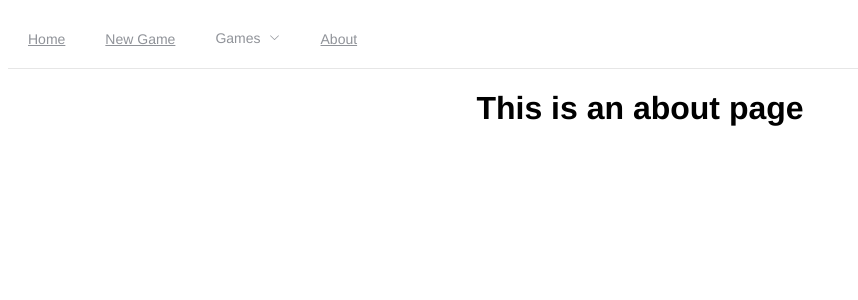
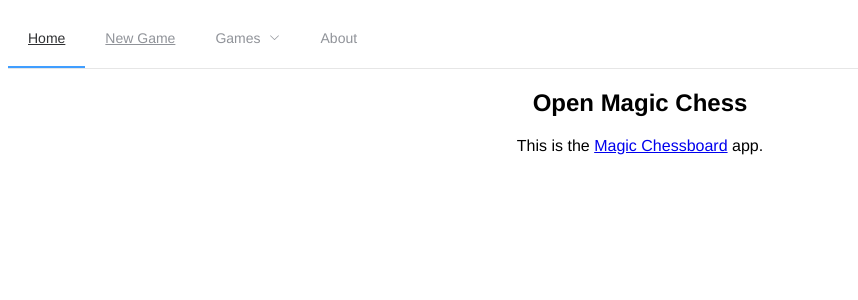
Before and after one commit to bashbaugh/open-magic-chess-old, a Vue app in the folder frontend/: page /#/about in a window 1280 px wide. Shown: the top 300 px of the page, without its empty margins (0-858 px from the left). Built offline with nearby package versions, Linux system fonts and the light colour scheme.

Commit message:
frontend navbar

```diff
--- a/frontend/src/components/NavBar.vue
+++ b/frontend/src/components/NavBar.vue
@@ -1,10 +1,10 @@
 <template>
-  <el-menu :default-active="activeIndex" class="el-menu" mode="horizontal">
+  <el-menu default-active="1" class="el-menu" mode="horizontal">
     <el-menu-item index="1">
-      <router-link to='/'>Home</router-link>
+      <router-link to='/'><div class="ml">Home</div></router-link>
     </el-menu-item>
     <el-menu-item index="2">
-      <router-link to='/new'>New Game</router-link>
+      <router-link to='/new'><div class="ml">New Game</div></router-link>
     </el-menu-item>
     <el-submenu index="3">
       <template slot="title">Games</template>
@@ -19,14 +19,17 @@
       </el-submenu>
     </el-submenu>
     <el-menu-item index="4" class="fright">
-      <router-link to='/about'>About</router-link>
+      <router-link to='/about'><div class="ml fright">About</div></router-link>
     </el-menu-item>
   </el-menu>
 </template>
 
 <style scoped>
-  a {
+  .ml {
     height: 100%;
     width: 100%;
   }
+  .fright {
+    float: right;
+  }
 </style>
--- a/frontend/src/main.js
+++ b/frontend/src/main.js
@@ -7,5 +7,8 @@ Vue.config.productionTip = false
 
 new Vue({
   router,
-  render: h => h(App)
+  render: h => h(App),
+  created: function() {
+    document.title = "Open Magic Chess"
+  }
 }).$mount('#app')
--- a/frontend/src/views/About.vue
+++ b/frontend/src/views/About.vue
@@ -1,5 +1,6 @@
 <template>
   <div class="about">
-    <h1>This is an about page</h1>
+    <h2>Open Magic Chess</h2>
+    <p>This is the <a href="https://github.com/scitronboy/open-magic-chess">Magic Chessboard</a> app.</p>
   </div>
 </template>
--- a/frontend/src/views/Home.vue
+++ b/frontend/src/views/Home.vue
@@ -1,18 +1,25 @@
 <template>
   <div class="home">
-    <img alt="Vue logo" src="../assets/logo.png">
-    <HelloWorld msg="Welcome to Your Vue.js App"/>
+    <el-row>
+      <el-col :span="12">
+        Game
+      </el-col>
+      <el-col :span="8">
+        Controls
+      </el-col>
+      <el-col :span="4">
+        More Stuff
+      </el-col>
+    </el-row>
   </div>
 </template>
 
 <script>
-// @ is an alias to /src
-import HelloWorld from '@/components/HelloWorld.vue'
 
 export default {
   name: 'home',
   components: {
-    HelloWorld
+
   }
 }
 </script>
--- /dev/null
+++ b/frontend/src/views/NotFound.vue
@@ -0,0 +1,13 @@
+<template>
+  <div>
+    <h2>404 Error</h2>
+    <p>There's nothing to see here!</p>
+    <p>Click the home button above to go home.</p>
+  </div>
+</template>
+
+<style scoped>
+  div {
+    margin-top: 50px;
+  }
+</style>
```
Also changed, not shown: frontend/src/router.js (+3 -4 lines).
